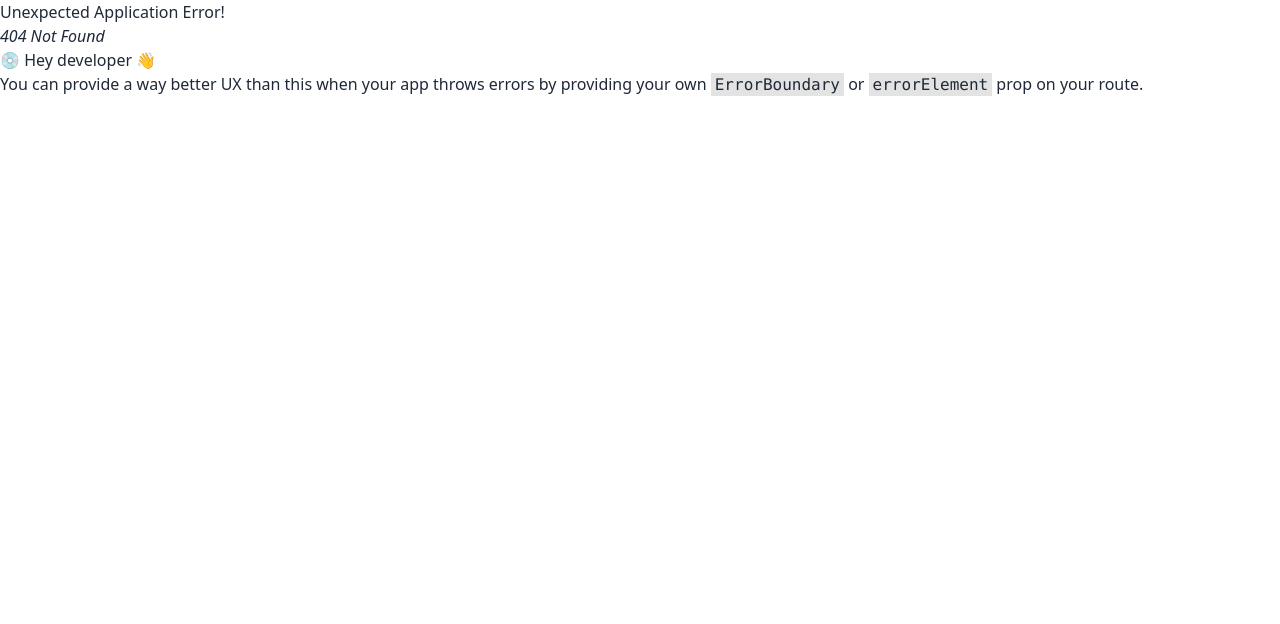
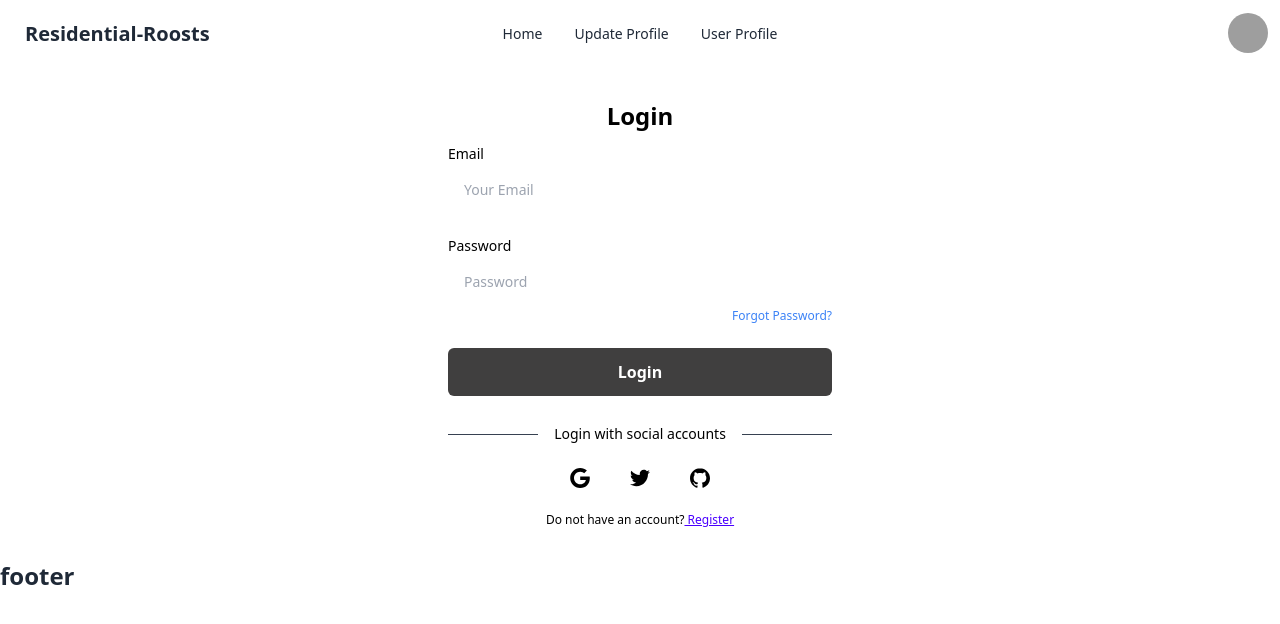
Before and after one commit to kibriarobin97/residential-roosts, a React (Vite) app: page /login in a window 1280 px wide. Before the commit this address had no page. Shown: the top 624 px of the page. Built offline with nearby package versions, Linux system fonts and the light colour scheme; grey boxes are pictures that could not be loaded.

Commit message:
added login page

```diff
--- a/index.html
+++ b/index.html
@@ -1,5 +1,5 @@
 <!doctype html>
-<html lang="en">
+<html lang="en" data-theme="light">
   <head>
     <meta charset="UTF-8" />
     <link rel="icon" type="image/svg+xml" href="/public/logo.svg" />
--- /dev/null
+++ b/src/Pages/Login.jsx
@@ -0,0 +1,48 @@
+const Login = () => {
+    return (
+        <div className="w-full max-w-md mx-auto p-8 space-y-3 rounded-xl text-black">
+            <h1 className="text-2xl font-bold text-center">Login</h1>
+            <form noValidate="" action="" className="space-y-6">
+                <div className="space-y-1 text-sm">
+                    <label htmlFor="email" className="block text-black">Email</label>
+                    <input type="email" name="email" id="email" placeholder="Your Email" className="w-full px-4 py-3 rounded-md border-gray-700  text-gray-100 focus:border-violet-400" />
+                </div>
+                <div className="space-y-1 text-sm">
+                    <label htmlFor="password" className="block text-black">Password</label>
+                    <input type="password" name="password" id="password" placeholder="Password" className="w-full px-4 py-3 rounded-md border-gray-700 text-gray-100 focus:border-violet-400" />
+                    <div className="flex justify-end text-xs text-blue-500">
+                        <a rel="noopener noreferrer" href="#">Forgot Password?</a>
+                    </div>
+                </div>
+                <button className="block w-full p-3 text-center rounded-md font-bold bg-[#403F3F] text-white">Login</button>
+            </form>
+            <div className="flex items-center pt-4 space-x-1">
+                <div className="flex-1 h-px sm:w-16 bg-gray-700"></div>
+                <p className="px-3 text-sm text-black">Login with social accounts</p>
+                <div className="flex-1 h-px sm:w-16 bg-gray-700"></div>
+            </div>
+            <div className="flex justify-center space-x-4">
+                <button aria-label="Log in with Google" className="p-3 rounded-sm">
+                    <svg xmlns="http://www.w3.org/2000/svg" viewBox="0 0 32 32" className="w-5 h-5 fill-current">
+                        <path d="M16.318 13.714v5.484h9.078c-0.37 2.354-2.745 6.901-9.078 6.901-5.458 0-9.917-4.521-9.917-10.099s4.458-10.099 9.917-10.099c3.109 0 5.193 1.318 6.38 2.464l4.339-4.182c-2.786-2.599-6.396-4.182-10.719-4.182-8.844 0-16 7.151-16 16s7.156 16 16 16c9.234 0 15.365-6.49 15.365-15.635 0-1.052-0.115-1.854-0.255-2.651z"></path>
+                    </svg>
+                </button>
+                <button aria-label="Log in with Twitter" className="p-3 rounded-sm">
+                    <svg xmlns="http://www.w3.org/2000/svg" viewBox="0 0 32 32" className="w-5 h-5 fill-current">
+                        <path d="M31.937 6.093c-1.177 0.516-2.437 0.871-3.765 1.032 1.355-0.813 2.391-2.099 2.885-3.631-1.271 0.74-2.677 1.276-4.172 1.579-1.192-1.276-2.896-2.079-4.787-2.079-3.625 0-6.563 2.937-6.563 6.557 0 0.521 0.063 1.021 0.172 1.495-5.453-0.255-10.287-2.875-13.52-6.833-0.568 0.964-0.891 2.084-0.891 3.303 0 2.281 1.161 4.281 2.916 5.457-1.073-0.031-2.083-0.328-2.968-0.817v0.079c0 3.181 2.26 5.833 5.26 6.437-0.547 0.145-1.131 0.229-1.724 0.229-0.421 0-0.823-0.041-1.224-0.115 0.844 2.604 3.26 4.5 6.14 4.557-2.239 1.755-5.077 2.801-8.135 2.801-0.521 0-1.041-0.025-1.563-0.088 2.917 1.86 6.36 2.948 10.079 2.948 12.067 0 18.661-9.995 18.661-18.651 0-0.276 0-0.557-0.021-0.839 1.287-0.917 2.401-2.079 3.281-3.396z"></path>
+                    </svg>
+                </button>
+                <button aria-label="Log in with GitHub" className="p-3 rounded-sm">
+                    <svg xmlns="http://www.w3.org/2000/svg" viewBox="0 0 32 32" className="w-5 h-5 fill-current">
+                        <path d="M16 0.396c-8.839 0-16 7.167-16 16 0 7.073 4.584 13.068 10.937 15.183 0.803 0.151 1.093-0.344 1.093-0.772 0-0.38-0.009-1.385-0.015-2.719-4.453 0.964-5.391-2.151-5.391-2.151-0.729-1.844-1.781-2.339-1.781-2.339-1.448-0.989 0.115-0.968 0.115-0.968 1.604 0.109 2.448 1.645 2.448 1.645 1.427 2.448 3.744 1.74 4.661 1.328 0.14-1.031 0.557-1.74 1.011-2.135-3.552-0.401-7.287-1.776-7.287-7.907 0-1.751 0.62-3.177 1.645-4.297-0.177-0.401-0.719-2.031 0.141-4.235 0 0 1.339-0.427 4.4 1.641 1.281-0.355 2.641-0.532 4-0.541 1.36 0.009 2.719 0.187 4 0.541 3.043-2.068 4.381-1.641 4.381-1.641 0.859 2.204 0.317 3.833 0.161 4.235 1.015 1.12 1.635 2.547 1.635 4.297 0 6.145-3.74 7.5-7.296 7.891 0.556 0.479 1.077 1.464 1.077 2.959 0 2.14-0.020 3.864-0.020 4.385 0 0.416 0.28 0.916 1.104 0.755 6.4-2.093 10.979-8.093 10.979-15.156 0-8.833-7.161-16-16-16z"></path>
+                    </svg>
+                </button>
+            </div>
+            <p className="text-xs text-center sm:px-6 text-black">Do not have an account?
+                <a rel="noopener noreferrer" href="#" className="underline text-primary"> Register</a>
+            </p>
+        </div>
+    );
+};
+
+export default Login;
--- a/src/components/Navbar/Navbar.jsx
+++ b/src/components/Navbar/Navbar.jsx
@@ -1,4 +1,4 @@
-import { NavLink } from "react-router-dom";
+import { Link, NavLink } from "react-router-dom";
 
 
 const Navbar = () => {
@@ -19,7 +19,7 @@
                         {navLinks}
                     </ul>
                 </div>
-                <a className="btn btn-ghost text-xl">daisyUI</a>
+                <Link to='/' className="btn btn-ghost text-xl">Residential-Roosts</Link>
             </div>
             <div className="navbar-center hidden lg:flex">
                 <ul className="menu menu-horizontal px-1">
@@ -35,7 +35,7 @@
                     </div>
                     <ul tabIndex={0} className="menu menu-sm dropdown-content mt-3 z-[1] p-2 shadow bg-base-100 rounded-box w-52">
                         <li><a>User</a></li>
-                        <li><a>Logout</a></li>
+                        <li><Link to='/login'>Login</Link></li>
                     </ul>
                 </div>
             </div>
--- a/src/main.jsx
+++ b/src/main.jsx
@@ -9,6 +9,7 @@
 import Home from './Pages/Home';
 import UpdateProfile from './Pages/UpdateProfile';
 import UserProfile from './Pages/UserProfile';
+import Login from './Pages/Login';
 
 
 const router = createBrowserRouter([
@@ -27,6 +28,10 @@
       {
         path: '/userProfile',
         element: <UserProfile></UserProfile>
+      },
+      {
+        path: '/login',
+        element: <Login></Login>
       }
     ]
   },
```
